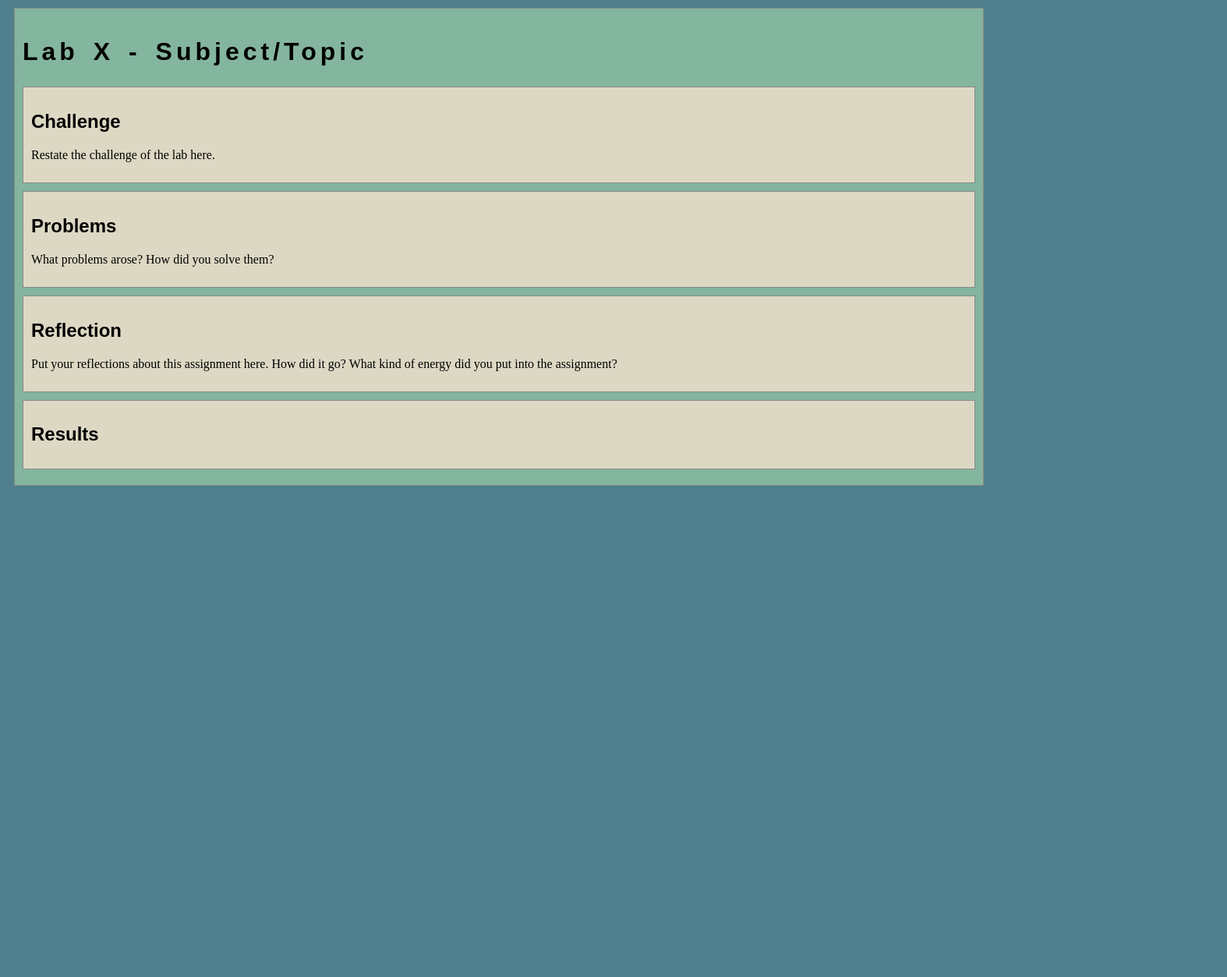
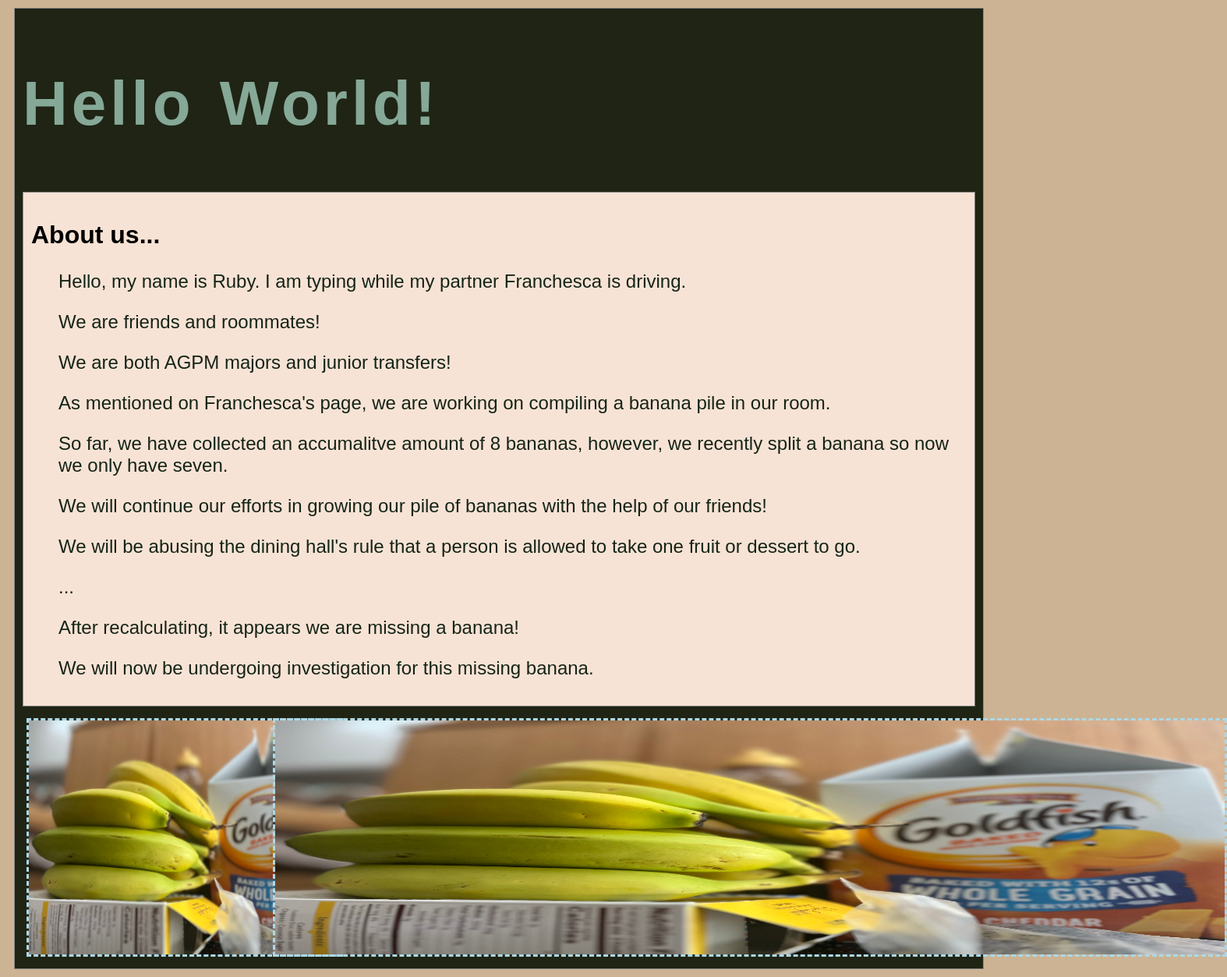
Before and after one commit to rubyhirsch/art101, a plain HTML site: page lab2/index.html in a window 1280 px wide. Shown: the whole page at 78% size, 1574 px wide, since content can reach past the window. Before the commit the page ends 800 px from the top, so only its background shows below. Drawn offline with nearby package versions, Linux system fonts and the light colour scheme.

Commit message:
Completed Lab 2
Ruby typing and Franchesca driving.

```diff
--- a/lab2/css/lab.css
+++ b/lab2/css/lab.css
@@ -1,9 +1,65 @@
 /* Here we can set styles for this lab page that we don't want to effect others pages */
 
 /* the period in a CSS selector selects an element by class, e.g., class="minor-section" */
+body {
+  background-color: rgb(204,179,147);
+}
+
 .minor-section {
     padding: 10px;
     margin-bottom: 10px;
     border: solid 1px #888;
-    background-color: #DDD8C4;
+    background-color: rgb(247,227,213);
   }
+
+#content {
+  background-color: rgb(31,36,21);
+}
+
+h1 {
+  font-size: 500%;
+  color: rgb(133,168,151);
+  font-family: fantasy;
+}
+
+h2 {
+  font-size: 200%;
+  font-family: fantasy;
+  font-weight: bold;
+}
+
+p {
+  color: rgb(21,36,23);
+  font-size: 150%;
+  margin-left: 35px;
+  font-family:fantasy;
+}
+
+img.pile{
+  height: 300px;
+  display: block; /*we got this from W3 schools. "How to Center Images"*/
+  border-style: dashed;
+  border-color: lightblue;
+}
+
+img.stretch{
+  width: 1218px;
+  height: 300px;
+  display: block; /*we got this from W3 schools. "How to Center Images"*/
+  border-style: dashed;
+  border-color: lightblue;
+}
+
+/* We got this from "Align Images side by Side" by W3 School*/
+/*https://www.w3schools.com/howto/howto_css_images_side_by_side.asp*/
+ .column {
+  float: left;
+  width: 25%;
+  padding: 5px;
+ }
+
+ .row::after {
+  content: "";
+  clear: both;
+  display: table;
+ }
--- a/lab2/index.html
+++ b/lab2/index.html
@@ -2,7 +2,7 @@
 <html>
 <head>
 	<!-- This title is used for tabs and bookmarks -->
-	<title>Lab X - Subject/Topic</title>
+	<title>Lab 2 - HTML & CSS Starter</title>
 
 	<!-- Use UTF character set, a good idea with any webpage -->
   	<meta charset="UTF-8" />
@@ -23,26 +23,29 @@
 	<!-- Style this page by changing the CSS in ../css/site.css or css/lab.css -->
 	<main id="content">
 		<section>
-			<h1>Lab X - Subject/Topic</h1>
+			<h1>Hello World!</h1>
 			<div class="minor-section">
-					<h2>Challenge</h2>
-					<p>Restate the challenge of the lab here.</p>
+			<h2>About us...</h2>
+			<p>Hello, my name is Ruby. I am typing while my partner Franchesca is driving.<br></p>
+			<p>We are friends and roommates!<br></p>
+			<p>We are both AGPM majors and junior transfers!<br></p>
+			<p>As mentioned on Franchesca's page, we are working on compiling a banana pile in our room.<br></p>
+			<p>So far, we have collected an accumalitve amount of 8 bananas, however, we recently split a banana so now we only have seven.<br></p>
+			<p>We will continue our efforts in growing our pile of bananas with the help of our friends!<br></p>
+			<p>We will be abusing the dining hall's rule that a person is allowed to take one fruit or dessert to go.<br></p>
+			<p>...<br></p>
+			<p>After recalculating, it appears we are missing a banana!<br></p>
+			<p>We will now be undergoing investigation for this missing banana.<br></p>
+		</div>
+		<div class="row"> <!-- From "How to Align Images Side by Side" by W3 Schools"-->
+			<!--https://www.w3schools.com/howto/howto_css_images_side_by_side.asp-->
+			<div class="column">
+				<img class="pile" src="img/THEPILE.jpg">
 			</div>
-
-			<div class="minor-section">
-					<h2>Problems</h2>
-					<p>What problems arose? How did you solve them? </p>
+			<div class="column">
+				<img class="stretch" src="img/THEPILE.jpg">
 			</div>
-
-			<div class="minor-section">
-					<h2>Reflection</h2>
-					<p>Put your reflections about this assignment here. How did it go? What kind of energy did you put into the assignment? </p>
-			</div>
-
-			<div class="minor-section">
-					<h2>Results</h2>
-					<div id="output"></div>
-			</div>
+		</div>
 		</section>
 		<nav id="links">
 			<!-- Put links to other pages (including the homepage) here. -->
```
Also changed, not shown: index.html (+1 -1 lines), lab2/img/THEPILE.jpg (added), 2 other files.
